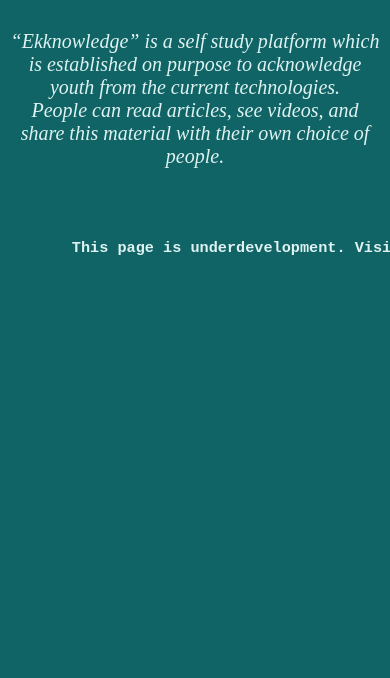
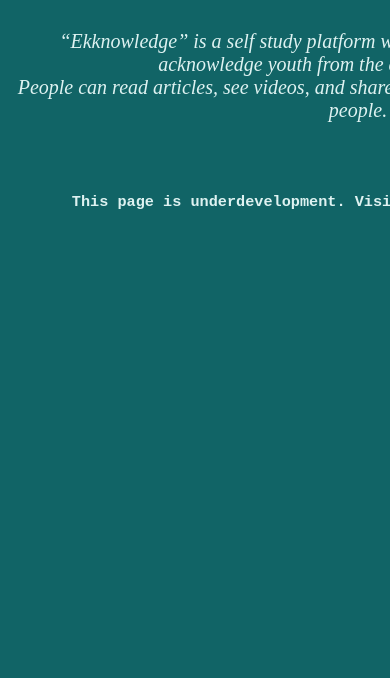
Before and after one commit to engrsaifkhan/webPageLinkining, a plain HTML site: page about.html in a window 390 px wide. Shown: the part 166-844 px from the top of the page. Drawn offline with Linux system fonts and the light colour scheme.

```diff
--- a/about.html
+++ b/about.html
@@ -9,6 +9,10 @@
   body{
   background-color: #116466;
   color: #DEF2F1;
+  min-width: 700px;
+  max-width: 1350px;
+  min-height: 768px;
+  max-height:1520px;
   }
   #pages{
     font-size: 25px;
```
Also changed, not shown: contact.html (+4 -1 lines).
